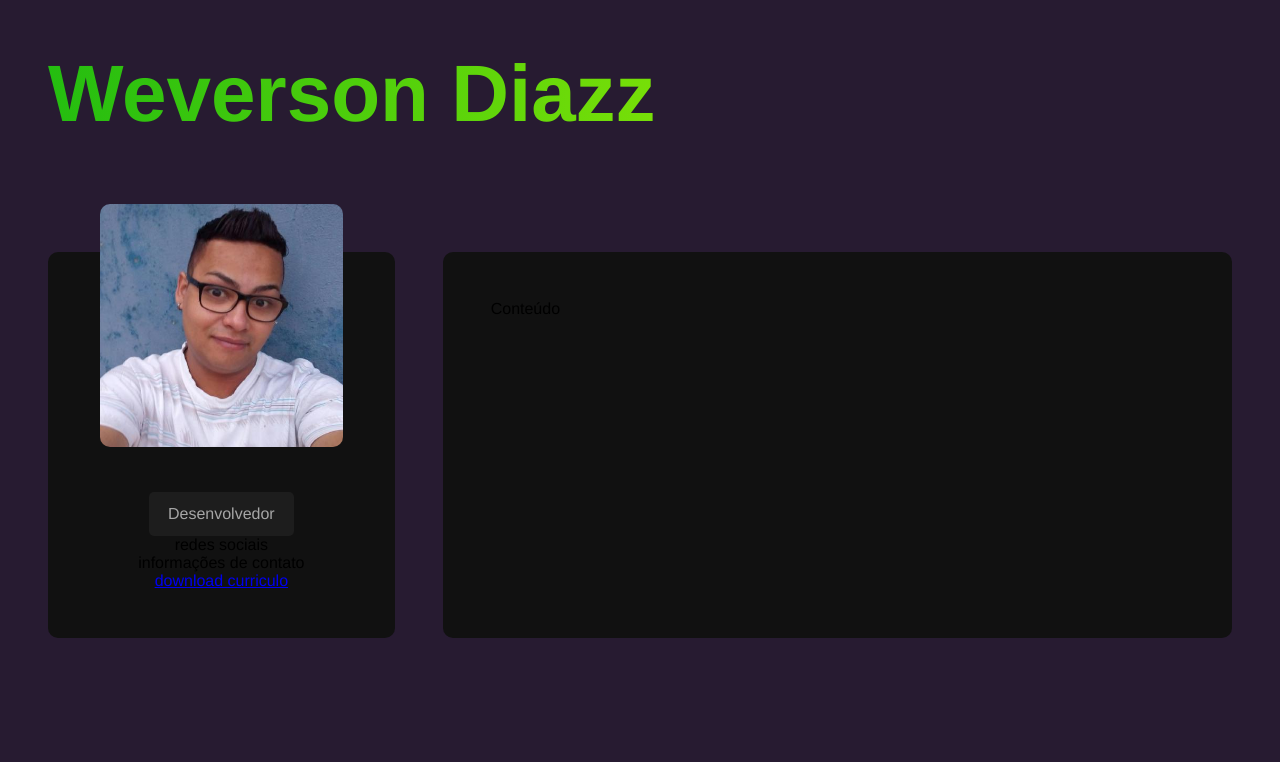
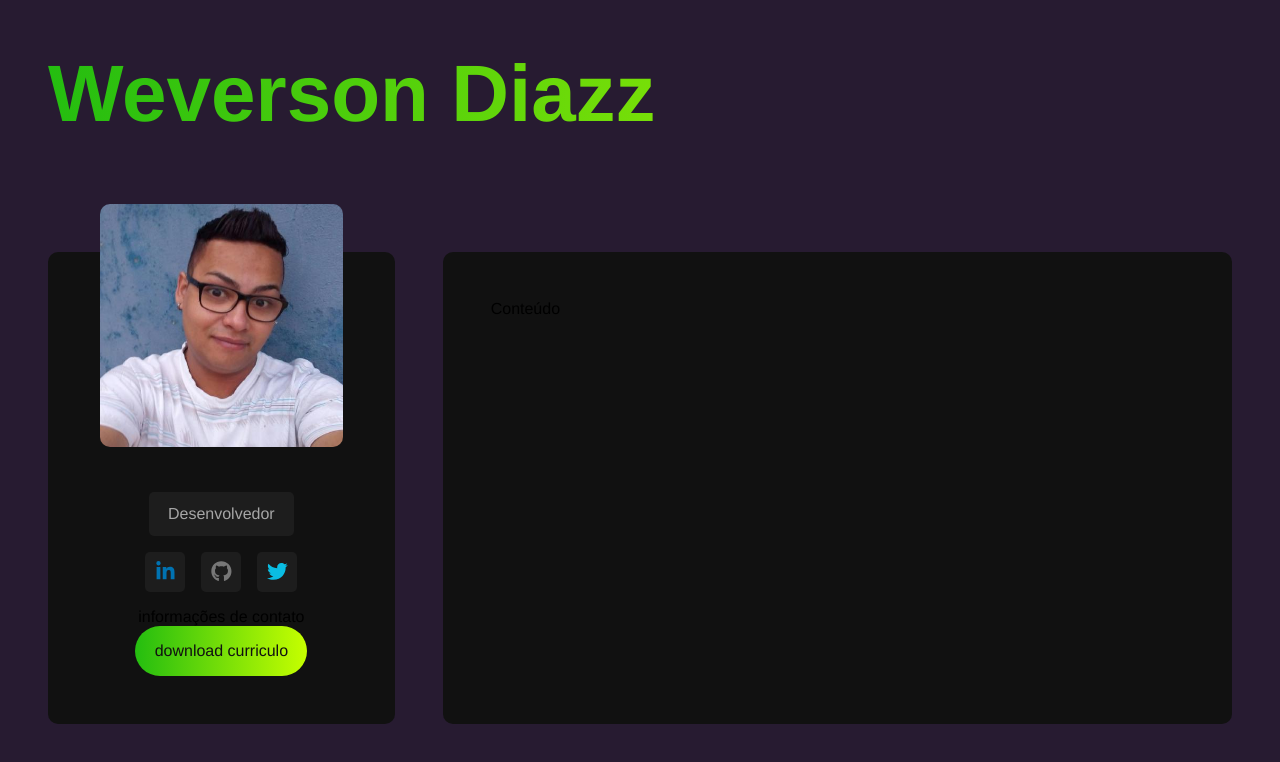
Before and after one commit to wevdiaz/CV_Web, a React (Vite) app: page / in a window 1280 px wide. Shown: the top 762 px of the page. Built offline with nearby package versions, Linux system fonts and the light colour scheme.

Commit message:
criando e estilizando os sociais networks

```diff
--- a/src/components/Sidebar.jsx
+++ b/src/components/Sidebar.jsx
@@ -1,3 +1,5 @@
+import { SocialNetworks } from "./SocialNetworks";
+
 import Avatar from "../images/photo.jpeg";
 
 import "../styles/components/sidebar.sass";
@@ -7,7 +9,7 @@
     <aside id="sidebar">
       <img src={Avatar} alt="Weverson Diazz" />
       <p className="title">Desenvolvedor</p>
-      <p>redes sociais</p>
+      <SocialNetworks />
       <p>informações de contato</p>
       <a href="#" className="btn">
         download curriculo
--- /dev/null
+++ b/src/components/SocialNetworks.jsx
@@ -0,0 +1,23 @@
+import { FaLinkedinIn, FaGithub, FaTwitter } from "react-icons/fa";
+
+import "../styles/components/socialnetworks.sass";
+
+const socialNetworks = [
+  { name: "linkedin", icon: <FaLinkedinIn />},
+  { name: "github", icon: <FaGithub />},
+  { name: "twitter", icon: <FaTwitter />}
+];
+
+export function SocialNetworks() {
+  return (
+    <section id="social-networks">
+      {
+        socialNetworks.map((network) => (
+          <a href="#"className="social-btn" id={network.name} key={network.name}>
+            {network.icon}
+          </a>
+        ))
+      }
+    </section>
+  );
+}
--- /dev/null
+++ b/src/styles/components/informationcontainer.sass
@@ -0,0 +1 @@
+@use '../variables'
--- a/src/styles/components/sidebar.sass
+++ b/src/styles/components/sidebar.sass
@@ -1,4 +1,5 @@
 @use '../variables'
+@use '../mixins'
 
 #sidebar
   background-color: variables.$bg-color
@@ -23,3 +24,6 @@
     border-radius: variables.$card-border-radius
     margin-top: 12rem
     padding: .8rem 1.2rem
+
+  .btn
+    @include mixins.btn
--- /dev/null
+++ b/src/styles/components/socialnetworks.sass
@@ -0,0 +1,29 @@
+@use '../variables'
+@use '../mixins'
+
+#social-networks
+  @include mixins.center
+  gap: 1rem
+  margin: 1rem 0
+
+  .social-btn
+    padding: .6rem
+    background-color: variables.$bg-color-secondary
+    border-radius: variables.$card-border-radius
+    color: #333
+    font-size: 1.3rem
+    @include mixins.center
+
+  #linkedin
+    color: #0072b1
+
+  #github
+    color: #777
+
+  #twitter
+    color: #0abde3
+
+  :hover
+    background: variables.$gradient-secondary
+    > svg
+      color: #111
--- a/src/styles/mixins.sass
+++ b/src/styles/mixins.sass
@@ -0,0 +1,13 @@
+@use './variables'
+
+@mixin center
+  display: flex
+  align-items: center
+  justify-content: center
+
+@mixin btn
+  padding: 1rem 1.2rem
+  color: #111
+  background: variables.$gradient-secondary
+  text-decoration: none
+  border-radius: 3rem
```
Also changed, not shown: src/components/InformationContainer.jsx (added, +8 -0 lines).
